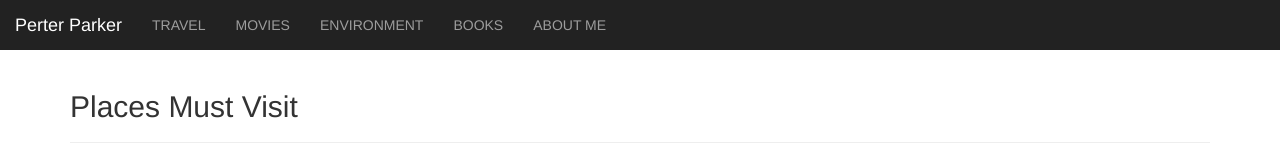
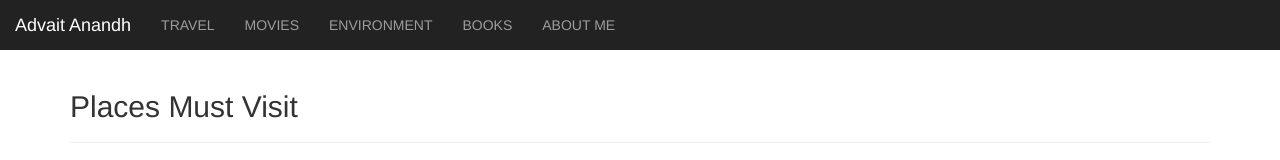
Before and after one commit to ADVAIT4/c-71, a plain HTML site: page index.html in a window 1280 px wide. Shown: the top 160 px of the page. Drawn offline with nearby package versions, Linux system fonts and the light colour scheme.

Commit message:
Update index.html

```diff
--- a/index.html
+++ b/index.html
@@ -27,7 +27,7 @@
                 <span class="icon-bar"></span>
                 <span class="icon-bar"></span>
             </button>
-            <a class="navbar-brand" href="#">Perter Parker</a>
+            <a class="navbar-brand" href="#">Advait Anandh</a>
         </div>
 
         <div class="collapse navbar-collapse" id="myNavbar">
```
